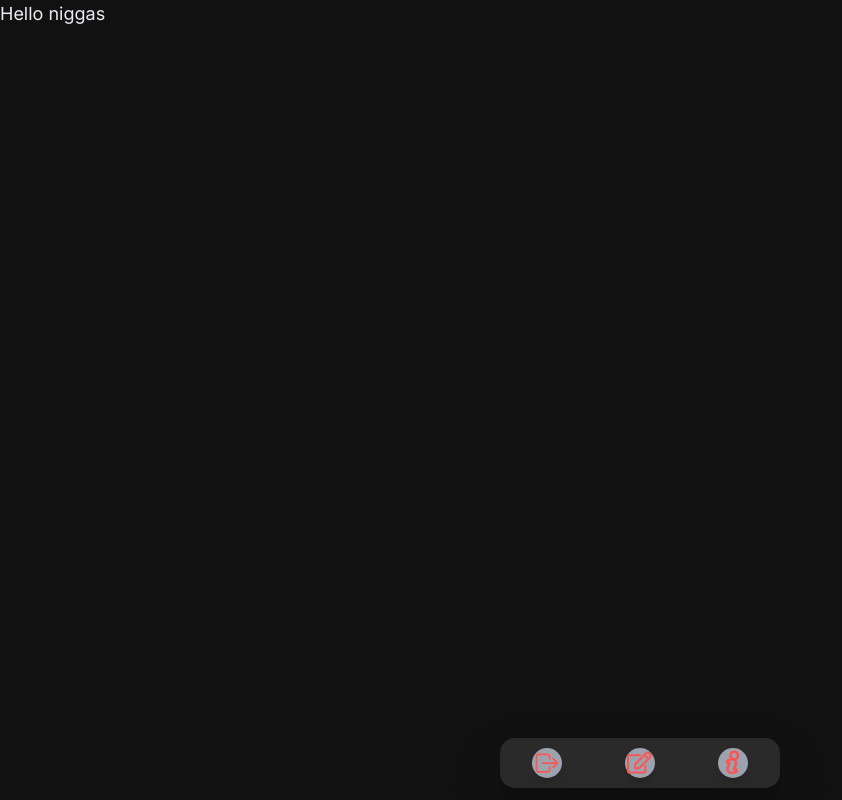
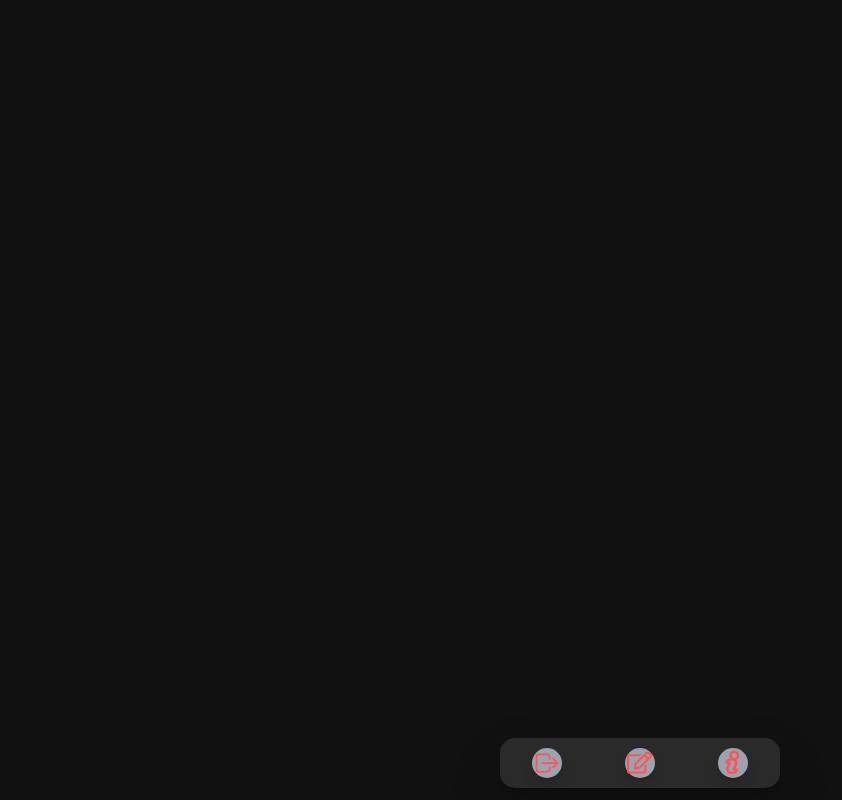
Before and after one commit to agent-storm/skill-hub, a Next.js app: page /mainpage/editUserName in a window 1280 px wide. Shown: the whole page, without its empty margins (0-842 px from the left). Built offline with nearby package versions, Linux system fonts and the light colour scheme.

Commit message:
editUserName

```diff
--- a/src/app/mainpage/editUserName/page.tsx
+++ b/src/app/mainpage/editUserName/page.tsx
@@ -1,7 +1,7 @@
 export default function userNameInput(){
     return (
         <>
-            <p>Hello niggas</p>
+
         </>
         );
 }
```
